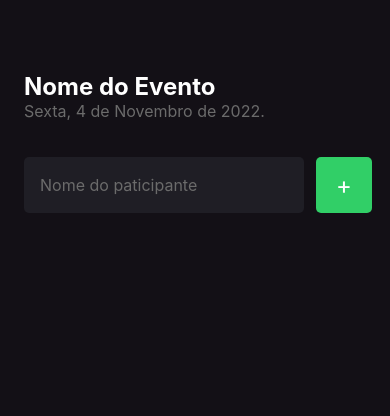
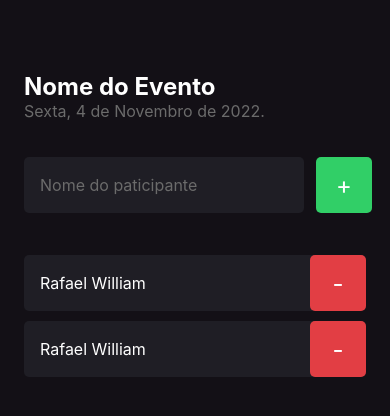
Before and after one commit to rafa7w/react-native-imhere, a React Native app: screen / in a window 390 px wide. Shown: the top 416 px of the page. Built offline with nearby package versions, Linux system fonts and the light colour scheme.

Commit message:
participant component

```diff
--- /dev/null
+++ b/src/components/Participant/index.tsx
@@ -0,0 +1,18 @@
+import { View, Text, TouchableOpacity } from 'react-native'
+import { styles } from './styles'
+
+export function Participant(){
+  return (
+    <View style={styles.container}>
+      <Text style={styles.name}>
+        Rafael William
+      </Text>
+
+      <TouchableOpacity style={styles.button}>
+          <Text style={styles.buttonText}>
+            -
+          </Text>
+        </TouchableOpacity>
+    </View>
+  )
+}
--- /dev/null
+++ b/src/components/Participant/styles.ts
@@ -0,0 +1,30 @@
+import { StyleSheet } from 'react-native'
+
+export const styles = StyleSheet.create({
+  container: {
+    width: '100%',
+    backgroundColor: '#1F1E25',
+    borderRadius: 5,
+    flexDirection: 'row',
+    alignItems: 'center',
+    marginBottom: 10
+  },
+  name: {
+    flex: 1,
+    fontSize: 16,
+    color: '#FFF',
+    marginLeft: 16
+  },
+  buttonText: {
+    color: '#FFF',
+    fontSize: 24
+  },
+  button: {
+    width: 56,
+    height: 56,
+    borderRadius: 5,
+    backgroundColor: '#E23E44',
+    alignItems: 'center',
+    justifyContent: 'center'
+  },
+})
--- a/src/screens/Home/index.tsx
+++ b/src/screens/Home/index.tsx
@@ -1,5 +1,6 @@
 // Arquivos cuja extensão é .jsx significa que vamos utilizar a sintaxe JSX com TypeScript
 import { Text, View, TextInput, TouchableOpacity } from 'react-native'
+import { Participant } from '../../components/Participant'
 import { styles } from './styles'
 
 export function Home() {
@@ -29,6 +30,9 @@ export function Home() {
           </Text>
         </TouchableOpacity>
       </View>
+
+      <Participant />
+      <Participant />
     </View>
 
   )
```
